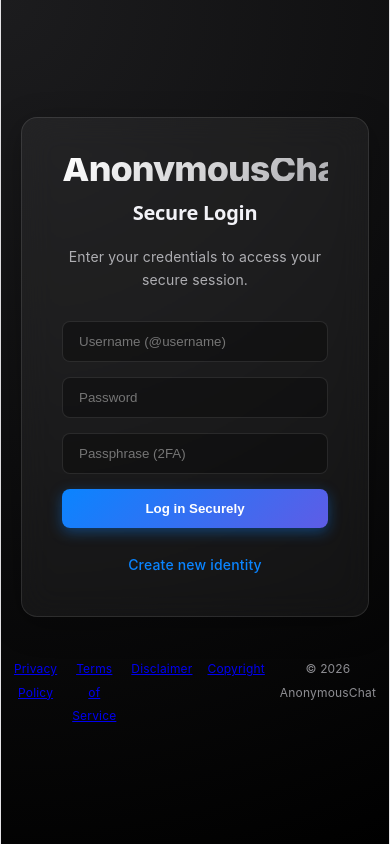
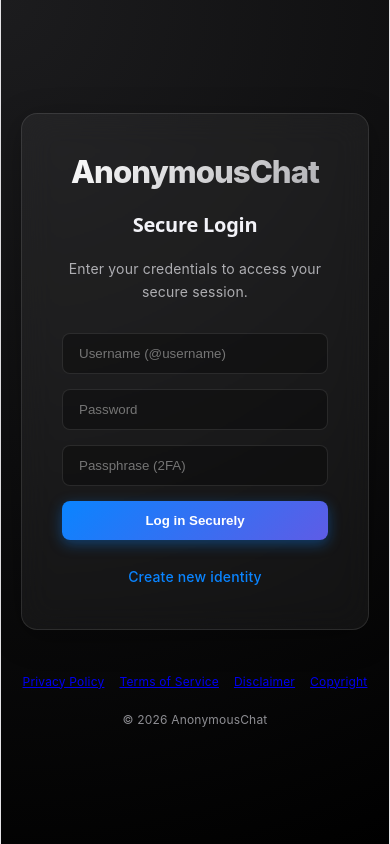
Before and after one commit to AbhishekSinghShekhawatSDE/Ghostchatapp, a React (Vite) app: page /login in a window 390 px wide. Built offline with nearby package versions, Linux system fonts and the light colour scheme; no server answers.

Commit message:
Fix responsive design bugs for Logo text truncation and Footer layout

```diff
--- a/src/pages/Login.jsx
+++ b/src/pages/Login.jsx
@@ -110,6 +110,9 @@ const styles = {
     fontFamily: 'Inter, sans-serif',
     fontWeight: '800',
     letterSpacing: '-1px',
+    fontSize: 'clamp(24px, 8vw, 36px)',
+    lineHeight: '1.2',
+    paddingBottom: '2px',
     margin: '0 0 20px 0',
     background: 'linear-gradient(135deg, #fff, #AEAEB2)',
     WebkitBackgroundClip: 'text',
@@ -156,6 +159,8 @@ const styles = {
   footer: {
     marginTop: '40px',
     display: 'flex',
+    flexWrap: 'wrap',
+    justifyContent: 'center',
     gap: '15px',
     fontSize: '12px',
     color: 'var(--text-tertiary)',
--- a/src/pages/Signup.jsx
+++ b/src/pages/Signup.jsx
@@ -193,6 +193,9 @@ const styles = {
     fontFamily: 'Inter, sans-serif',
     fontWeight: '800',
     letterSpacing: '-1px',
+    fontSize: 'clamp(24px, 8vw, 36px)',
+    lineHeight: '1.2',
+    paddingBottom: '2px',
     margin: '0 0 20px 0',
     background: 'linear-gradient(135deg, #fff, #AEAEB2)',
     WebkitBackgroundClip: 'text',
@@ -275,6 +278,8 @@ const styles = {
   footer: {
     marginTop: '40px',
     display: 'flex',
+    flexWrap: 'wrap',
+    justifyContent: 'center',
     gap: '15px',
     fontSize: '12px',
     color: 'var(--text-tertiary)',
```
